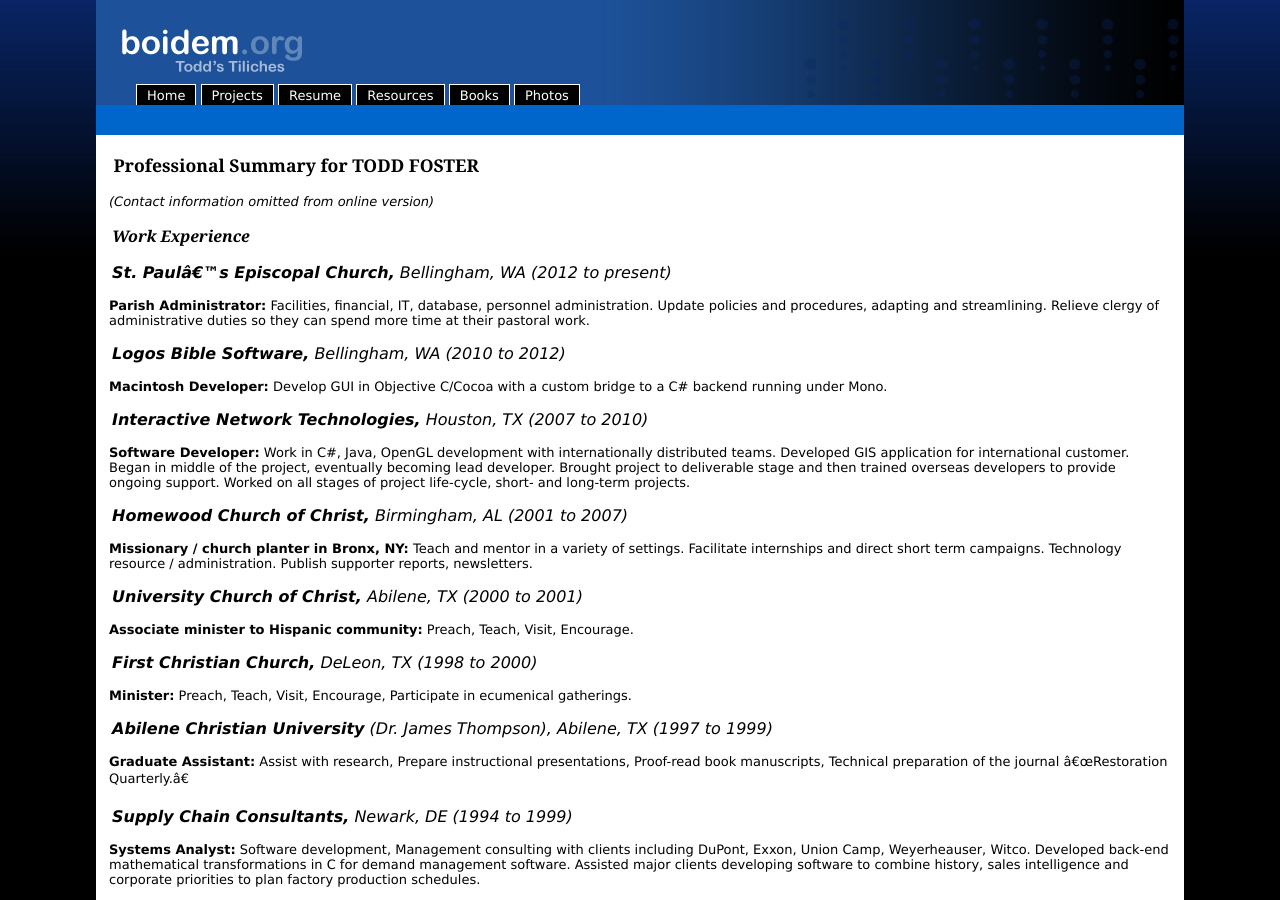
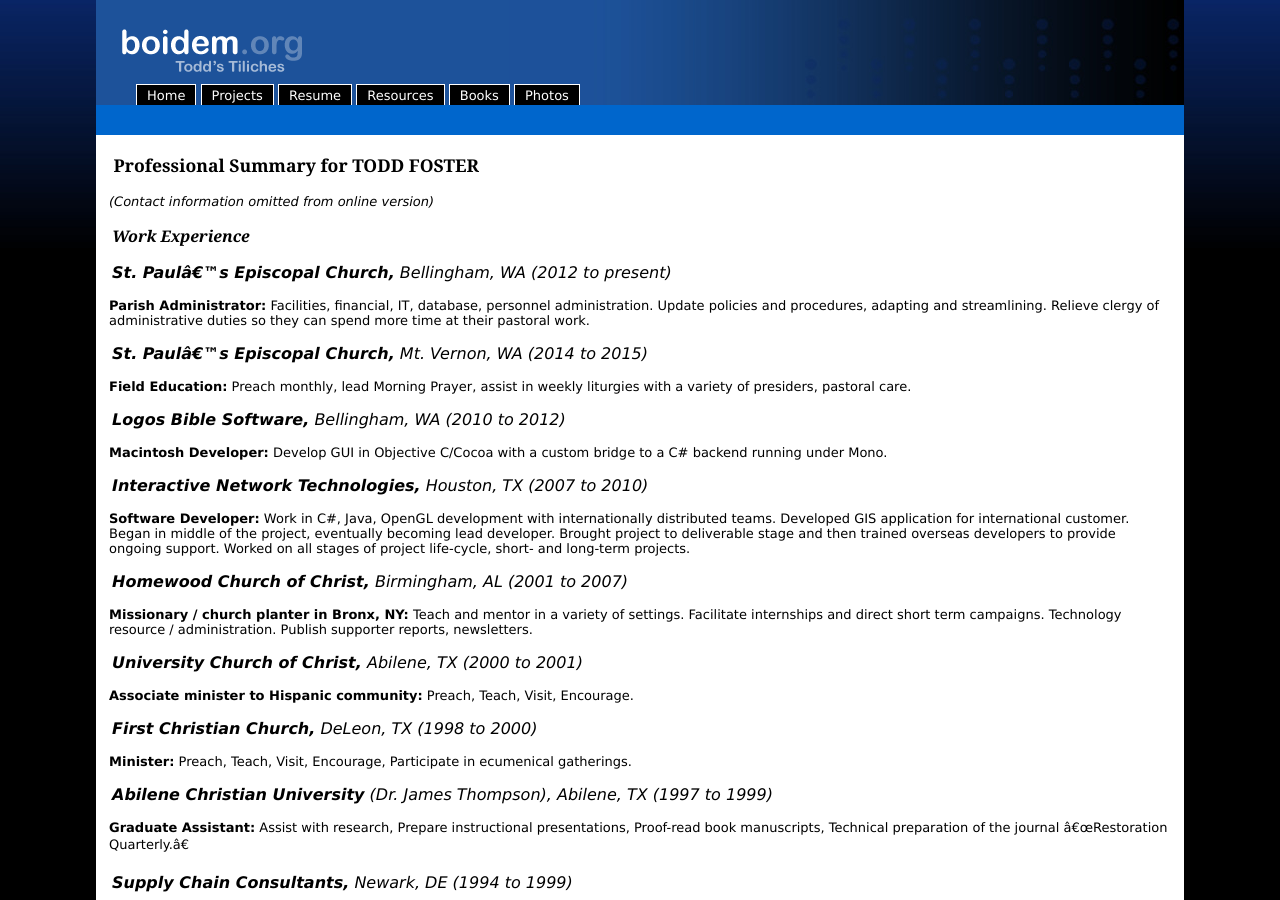
Before and after one commit to toddfoster/toddfoster.github.com, a Jekyll site: the page built from resume.md, in a window 1280 px wide and 900 px high. Built offline with Jekyll 4.4.1, drawn with Linux system fonts in a browser that asks for light colours.

Commit message:
Auto-commit

```diff
--- a/resume.md
+++ b/resume.md
@@ -11,6 +11,9 @@ layout: default
 
 ### **St. Paul's Episcopal Church,** Bellingham, WA (2012 to present)
 **Parish Administrator:** Facilities, financial, IT, database, personnel administration. Update policies and procedures, adapting and streamlining. Relieve clergy of administrative duties so they can spend more time at their pastoral work.
+
+### **St. Paul's Episcopal Church,** Mt. Vernon, WA (2014 to 2015)
+**Field Education:** Preach monthly, lead Morning Prayer, assist in weekly liturgies with a variety of presiders, pastoral care.
 
 ### **Logos Bible Software,** Bellingham, WA (2010 to 2012)
 **Macintosh Developer:** Develop GUI in Objective C/Cocoa with a custom bridge to a C# backend running under Mono.
--- a/projects.textile
+++ b/softwareProjects.textile
@@ -2,6 +2,8 @@
 title: Projects
 layout: default
 ---
+
+**This page is long unmaintained. You might do better at "github":https://github.com/toddfoster .**
 
 These are a few of my projects and random experiments from over the years. I enjoy experimenting with new languages and coding up short-cuts for common tasks.
 
```
Also changed, not shown: projects.md (added, +10 -0 lines).
